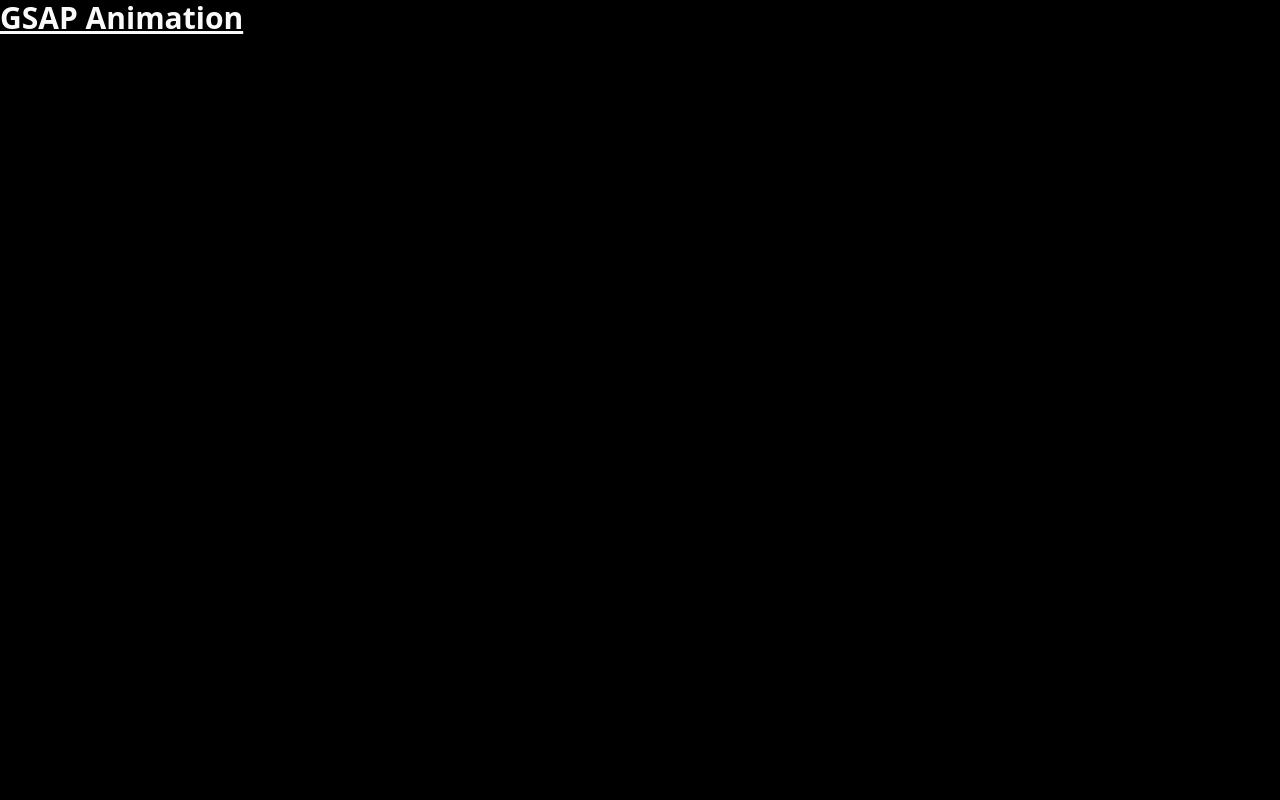
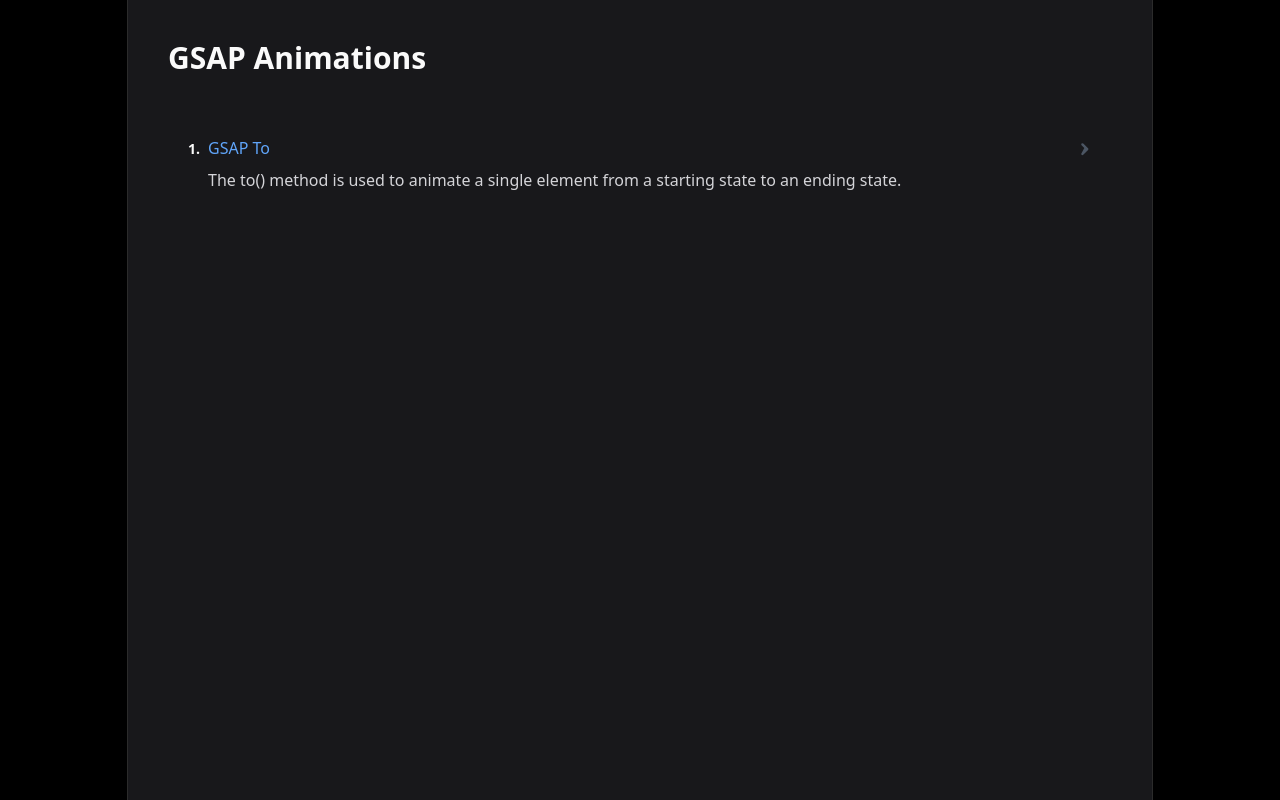
Before and after one commit to nzkks/gsap-vite, a React (Vite) app: page / in a window 1280 px wide. Built offline with nearby package versions, Linux system fonts and the light colour scheme.

Commit message:
Example for 'GSAP To' animation

```diff
--- a/src/App.jsx
+++ b/src/App.jsx
@@ -1,7 +1,16 @@
+import { BrowserRouter as Router, Route, Routes } from 'react-router-dom';
+
+import { GsapTo, Home } from './pages';
+
 const App = () => {
   return (
     <div className="bg-black min-h-screen w-full">
-      <h1 className="text-3xl font-bold underline">GSAP Animation</h1>
+      <Router>
+        <Routes>
+          <Route path="/gsapto" element={<GsapTo />} />
+          <Route path="/" element={<Home />} />
+        </Routes>
+      </Router>
     </div>
   );
 };
--- /dev/null
+++ b/src/pages/GsapTo.jsx
@@ -0,0 +1,37 @@
+import { useGSAP } from '@gsap/react';
+import gsap from 'gsap';
+
+const GsapTo = () => {
+  useGSAP(() => {
+    gsap.to('#blue-box', { x: 250, repeat: -1, yoyo: true, rotation: 360, duration: 1.5, ease: 'circ.inOut' });
+  }, []);
+
+  return (
+    <main>
+      <h1>GsapTo</h1>
+
+      <p className="mt-5 text-gray-500">
+        The <code>gsap.to()</code> method is used to animate elements from their current state to a new state.
+      </p>
+      <p className="mt-5 text-gray-500">
+        The <code>gsap.to()</code> method is similar to the <code>gsap.from()</code> method, but the difference is that
+        the <code>gsap.to()</code> method animates elements from their current state to a new state, while the{' '}
+        <code>gsap.from()</code> method animates elements from a new state to their current state.
+      </p>
+
+      <p className="mt-5 text-gray-500">
+        Read more about the{' '}
+        <a href="https://greensock.com/docs/v3/GSAP/gsap.to()" target="_blank" rel="noreferrer noopener nofollow">
+          gsap.to()
+        </a>{' '}
+        method.
+      </p>
+
+      <div className="mt-20">
+        <div id="blue-box" className="w-20 h-20 bg-blue-500 rounded-lg" />
+      </div>
+    </main>
+  );
+};
+
+export default GsapTo;
--- /dev/null
+++ b/src/pages/Home.jsx
@@ -0,0 +1,44 @@
+import { Link } from 'react-router-dom';
+
+const animations = [
+  {
+    title: 'GSAP To',
+    description: 'The to() method is used to animate a single element from a starting state to an ending state.',
+    path: '/gsapto',
+  },
+];
+
+const Home = () => {
+  return (
+    <main className="container">
+      <div className="flex flex-col">
+        <h1 className="text-3xl font-bold text-zinc-50">GSAP Animations</h1>
+        <ol className="flex flex-col mt-10">
+          {animations.map((animation, index) => (
+            <li key={index} className="flex flex-row gap-2 p-5 hover:bg-zinc-800/50 rounded-lg">
+              <p>
+                <span className="text-sm font-bold text-zinc-50 ">{index + 1}.</span>
+              </p>
+              <div className="flex flex-col gap-2 flex-1">
+                <Link to={animation.path} className="text-blue-400 hover:text-blue-500">
+                  {animation.title}
+                </Link>
+                <p className="text-zinc-300">{animation.description}</p>
+              </div>
+
+              <svg className="size-6 text-gray-600 -rotate-90" fill="currentColor" viewBox="0 0 20 20">
+                <path
+                  fillRule="evenodd"
+                  clipRule="evenodd"
+                  d="M10 13.586l2.293-2.293a1 1 0 0 1 1.414 1.414l-4 4a1 1 0 0 1-1.414 0l-4-4a1 1 0 0 1 1.414-1.414L10 13.586z"
+                />
+              </svg>
+            </li>
+          ))}
+        </ol>
+      </div>
+    </main>
+  );
+};
+
+export default Home;
--- /dev/null
+++ b/src/pages/index.jsx
@@ -0,0 +1,4 @@
+import GsapTo from './GsapTo.jsx';
+import Home from './Home.jsx';
+
+export { GsapTo, Home };
```
